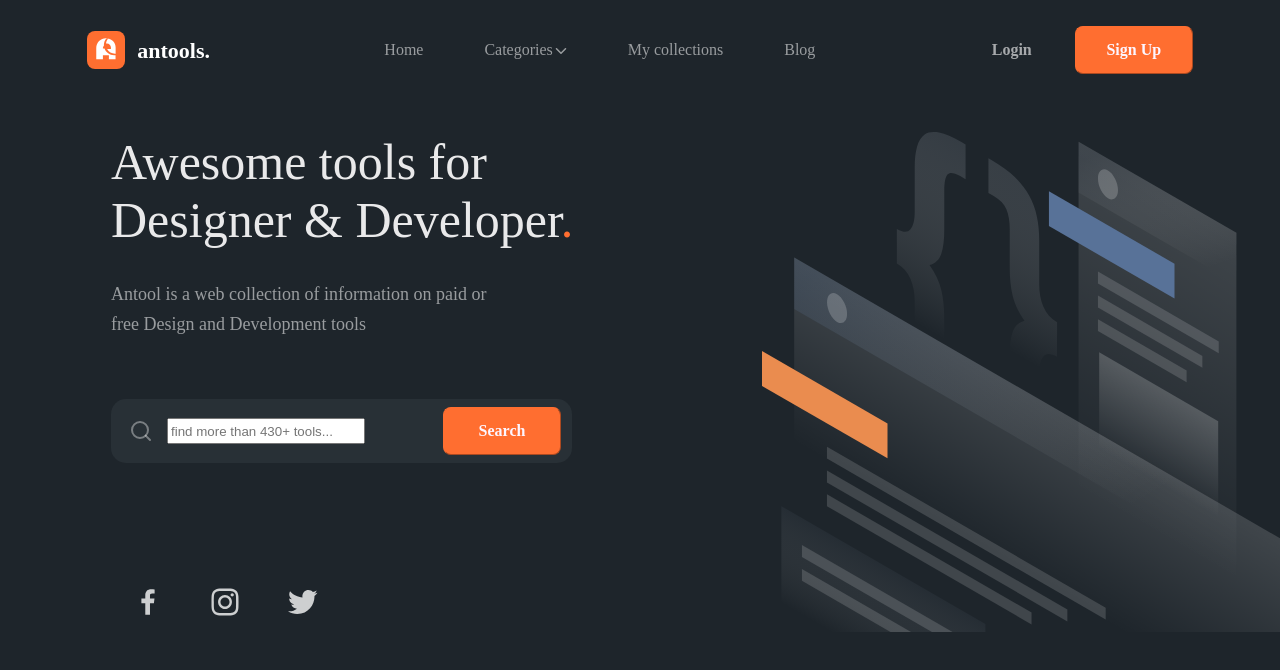
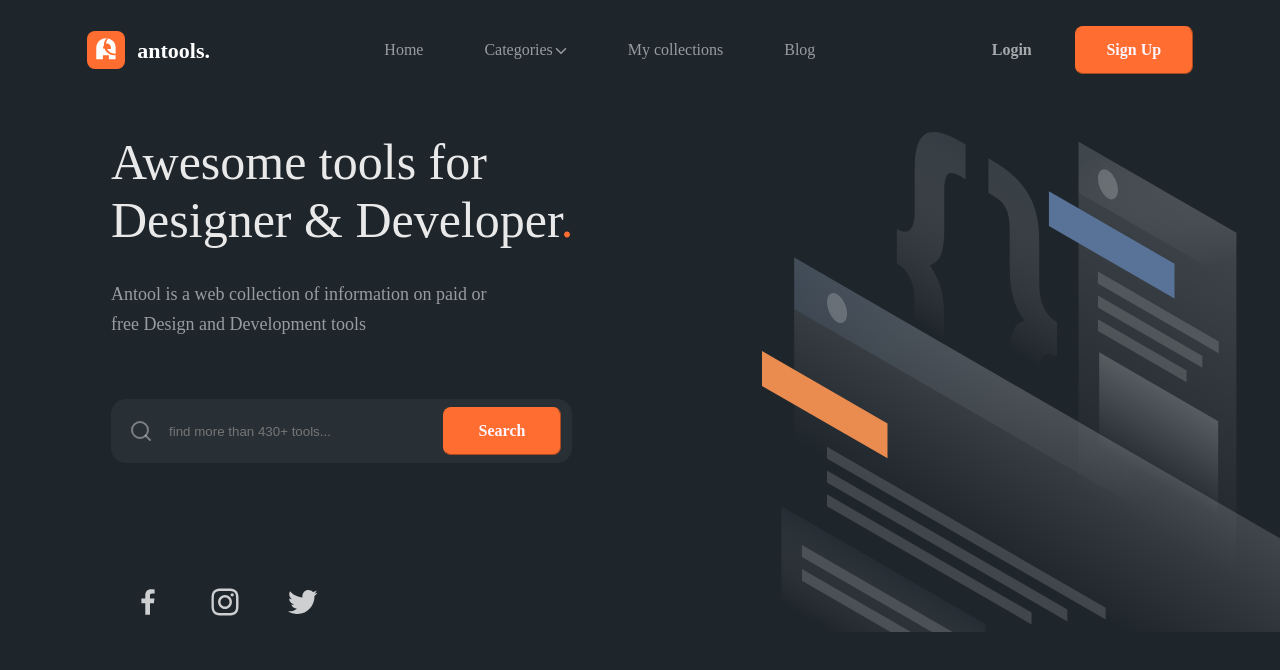
Before and after one commit to volchishka1/testpage, a React (Create React App) app: page / in a window 1280 px wide. Shown: the top 670 px of the page. Built offline with nearby package versions, Linux system fonts and the light colour scheme.

Commit message:
fix input color and background

```diff
--- a/src/components/descriptionOne/descriptioneOne.css
+++ b/src/components/descriptionOne/descriptioneOne.css
@@ -65,11 +65,12 @@
 }
 
 .input-description {
-    color: #283036;
+    color: rgba(255, 255, 255, 0.38);
     height: 20px;
     width: 190px;
     margin-left: 13px;
-
+    background-color: #283036;
+    border-width: 0px;
 }
 
 .social-network {
```
